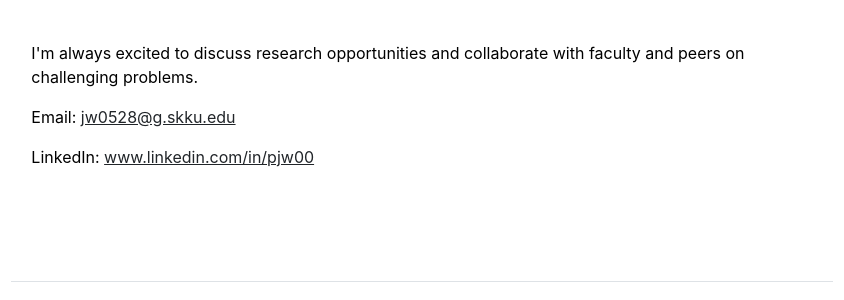
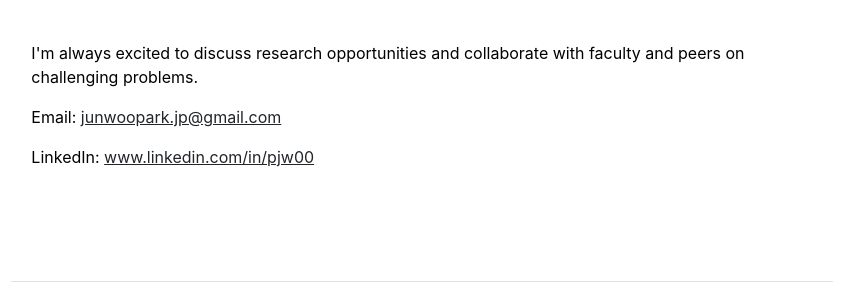
Before and after one commit to junwoop0/junwoop0.github.io, a Jekyll site: the page built from contact.md, in a window 1280 px wide. Shown: the part 219-519 px from the top of the page, without its empty margins (218-1062 px from the left). Built offline with Jekyll 4.4.1, drawn with Linux system fonts in a browser that asks for light colours.

Commit message:
update profile

```diff
--- a/_data/settings.yml
+++ b/_data/settings.yml
@@ -9,4 +9,4 @@ social:
 - {icon: 'linkedin', link: 'https://www.linkedin.com/in/pjw00/'}
 
 contacts:
-- {name: 'Junwoo Park', title: '', department: '', institution: '', institution_address: '', phone: '', email: 'jw0528@g.skku.edu', office: '', image: 'assets/img/profile.jpeg'}
+- {name: 'Junwoo Park', title: '', department: '', institution: '', institution_address: '', phone: '', email: 'junwoopark.jp@gmail.com', office: '', image: 'assets/img/profile.jpeg'}
--- a/_includes/contact.html
+++ b/_includes/contact.html
@@ -6,7 +6,7 @@
       <div class="row g-5 mb-5">
         <div class="col-md-12">
           <p>I'm always excited to discuss research opportunities and collaborate with faculty and peers on challenging problems.</p>
-          <p>Email: <a href="mailto:jw0528@g.skku.edu">jw0528@g.skku.edu</a></p>
+          <p>Email: <a href="mailto:junwoopark.jp@gmail.com">junwoopark.jp@gmail.com</a></p>
           <p>LinkedIn: <a href="https://www.linkedin.com/in/pjw00" target="_blank">www.linkedin.com/in/pjw00</a></p>
         </div>
       </div>
--- a/_layouts/home.html
+++ b/_layouts/home.html
@@ -13,7 +13,7 @@ layout: default
         <a href="https://www.linkedin.com/in/pjw00/" class="text-reset" target="_blank" rel="noopener" aria-label="LinkedIn">
           <i class="fab fa-linkedin"></i>
         </a>
-        <a href="mailto:jw0528@g.skku.edu" class="text-reset" aria-label="Email">
+        <a href="mailto:junwoopark.jp@gmail.com" class="text-reset" aria-label="Email">
           <i class="fas fa-envelope"></i>
         </a>
       </div>
```
